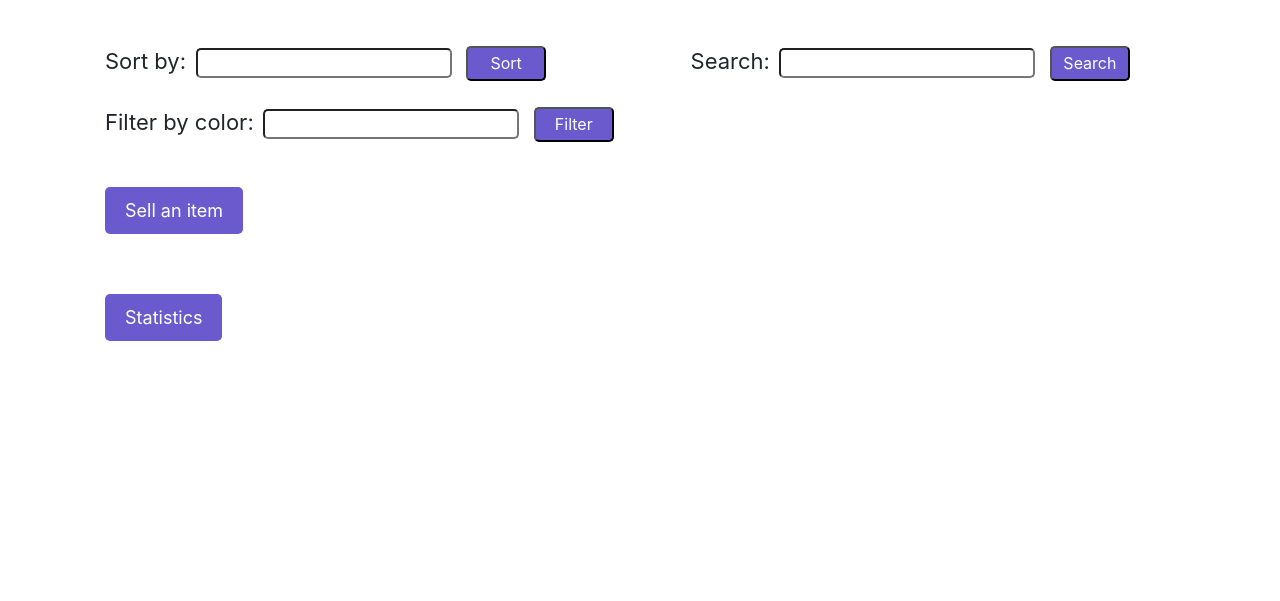
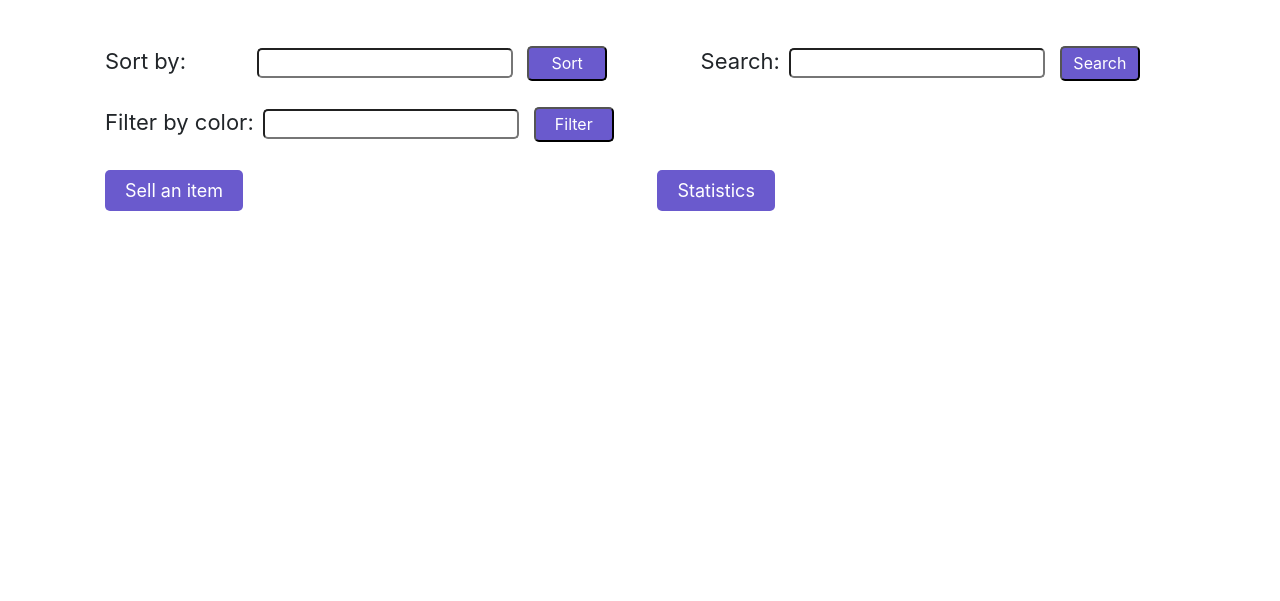
Before and after one commit to 1lyasm/hobby_store, a Flask app: template templates/home.html in a window 1280 px wide. Shown: the part 86-687 px from the top of the page. Run offline with Flask 3, Linux system fonts and the light colour scheme; the template is opened without the code that fills it, so the values that code supplies are empty; some libraries are stand-ins or nearby versions.

Commit message:
Style forms and buttons in home page

```diff
--- a/templates/home.html
+++ b/templates/home.html
@@ -56,8 +56,6 @@
     }
 
     .action-link {
-        display: inline-block;
-        margin: 20px;
         padding: 10px 20px;
         background-color: #6A5ACD; /* Theme color */
         color: white;
@@ -78,7 +76,7 @@
         margin-top: 20px;
     }
 
-    .submit_button {
+    #search_button, #filter_button, #sort_button {
         margin-left: 10px;
         background-color: #6A5ACD;
         color: white;
@@ -89,14 +87,19 @@
         width: 80px;
     }
 
-    .submit_button:hover {
+    #search_button:hover, #filter_button:hover, #sort_button:hover {
         background-color: #695acd96;
         text-decoration: none;
         color: white;
     }
 
-    .input_form {
+    #search_form, #filter_form {
         border-radius: 5px;
+    }
+
+    #sort_form {
+        border-radius: 5px;
+        margin-left: 61px;
     }
 
     .input_label {
@@ -109,7 +112,7 @@
 <!-- Sorting form -->
 <form method="POST" style="margin-left: 20px; margin-top: 75px; display: inline-block">
     <label for="col_to_sort" class="input_label">Sort by:</label>
-    <input type="text" name="col_to_sort" list="col_list" class="input_form">
+    <input type="text" name="col_to_sort" list="col_list" id="sort_form">
     <datalist id="col_list">
         <option value="Name"></option>
         <option value="Seller"></option>
@@ -118,22 +121,22 @@
         <option value="Price"></option>
     </datalist>
     <input type="hidden" name="sort_by_form"></input>
-    <button type="submit" class="submit_button">Sort</button>
+    <button type="submit" id="sort_button">Sort</button>
 </form>
 
 
 <!-- Search form -->
-<form method="POST" style="margin-left: 140px; margin-top: 20px; display: inline-block">
+<form method="POST" style="margin-left: 89px; margin-top: 20px; display: inline-block">
     <label for="query" class="input_label">Search:</label>
-    <input type="text" name="query" class="input_form">
+    <input type="text" name="query" id="search_form">
     <input type="hidden" name="search_form"></input>
-    <button type="submit" class="submit_button">Search</button>
+    <button type="submit" id="search_button">Search</button>
 </form>
 
 <!-- Filter by color form -->
 <form method="POST" style="margin-left: 20px; margin-top: 20px; display: inline-block">
     <label for="color_to_filter" class="input_label">Filter by color:</label>
-    <input type="text" name="color_to_filter" list="color_list" class="input_form">
+    <input type="text" name="color_to_filter" list="color_list" id="filter_form">
     <datalist id="color_list">
         <option value="White"></option>
         <option value="Black"></option>
@@ -142,16 +145,16 @@
         <option value="Red"></option>
     </datalist>
     <input type="hidden" name="filter_by_color_form"></input>
-    <button type="submit" class="submit_button">Filter</button>
+    <button type="submit" id="filter_button">Filter</button>
 </form>
 
+<br>
 
-
-<div class="action-links-container">
+<div style="margin-top: 30px; margin-left: 20px; display: inline-block;">
     <a href="/sell" class="action-link">Sell an item</a>
 </div>
 
-<div class="action-links-container">
+<div style="margin-left: 410px; display: inline-block;">
     <a href="/stats" class="action-link">Statistics</a>
 </div>
 
```
